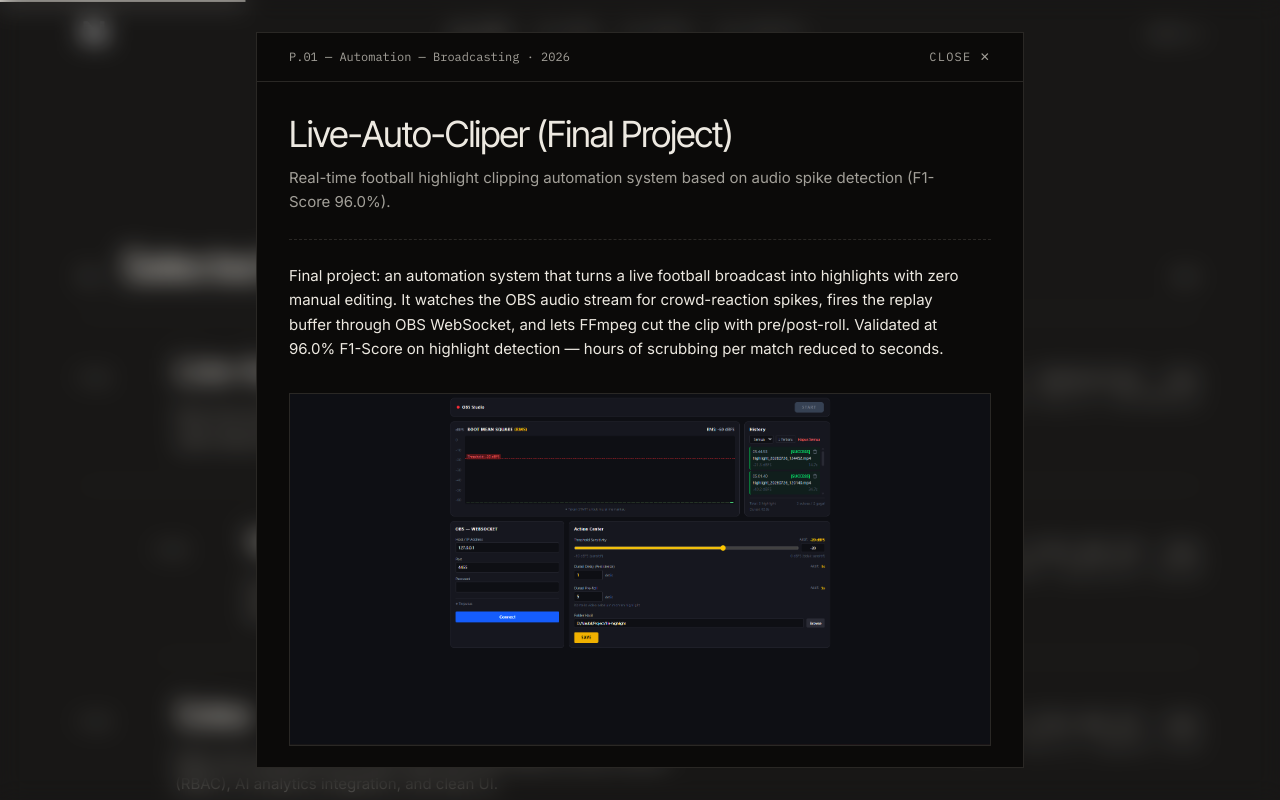
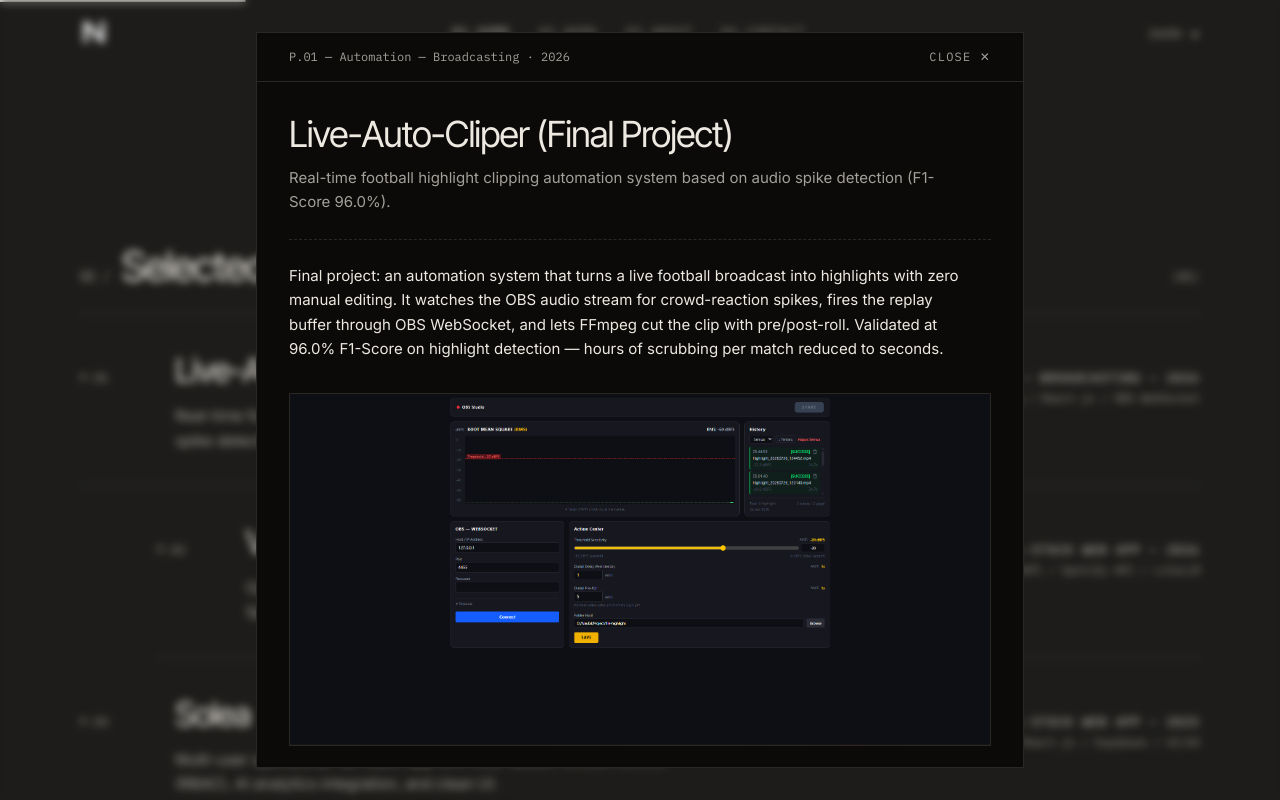
Before and after one commit to mhmmd-naufl/Portfolio, a React (Vite) app: page / in a window 1280 px wide. Both pictures are taken after a click on the button 640 px from the left and 1188 px from the top of the page. Shown: the part 788-1588 px from the top of the page. Built offline with nearby package versions, Linux system fonts and the light colour scheme.

Commit message:
fix: reduce backdrop blur to sm to stop hover glitch in modal/palette

```diff
--- a/src/components/CommandMenu.tsx
+++ b/src/components/CommandMenu.tsx
@@ -61,7 +61,7 @@ export function CommandMenu() {
       </button>
       {open && (
         <div
-          className="fixed inset-0 z-[70] flex items-start justify-center bg-ink/[0.06] px-4 pt-[18vh] backdrop-blur-md"
+          className="fixed inset-0 z-[70] flex items-start justify-center bg-ink/[0.08] px-4 pt-[18vh] backdrop-blur-sm"
           onClick={() => setOpen(false)}
         >
           <div
--- a/src/components/ProjectModal.tsx
+++ b/src/components/ProjectModal.tsx
@@ -44,7 +44,7 @@ export function ProjectModal({
 
   return (
     <div
-      className={`fixed inset-0 z-[80] flex items-center justify-center bg-ink/[0.06] px-4 py-8 backdrop-blur-md transition-opacity duration-300 ${
+      className={`fixed inset-0 z-[80] flex items-center justify-center bg-ink/[0.08] px-4 py-8 backdrop-blur-sm transition-opacity duration-300 ${
         closing ? 'opacity-0' : 'animate-modal-fade opacity-100'
       }`}
       onClick={requestClose}
```
